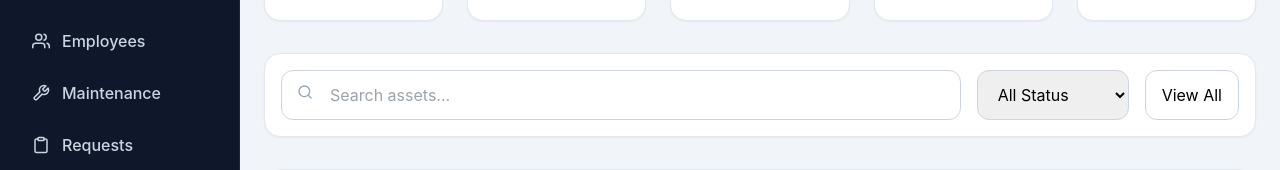
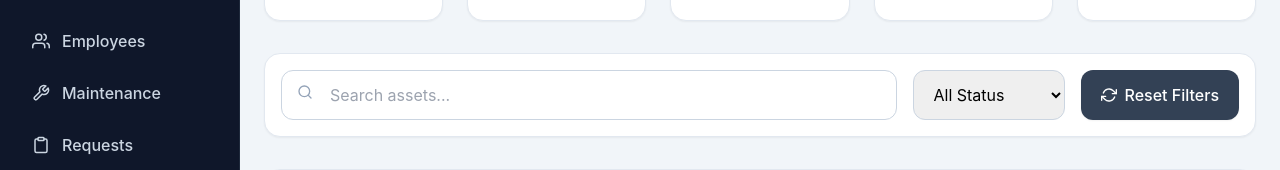
Before and after one commit to Srikanth5253/CompanyAssetManagementSystem, a React (Vite) app in the folder frontend/: page /dashboard/assets in a window 1280 px wide. Shown: the part 209-379 px from the top of the page. Built offline with nearby package versions, Linux system fonts and the light colour scheme; no server answers; sample sign-in values are in the browser's storage.

Commit message:
fixed colors  for buttons

```diff
--- a/frontend/src/pages/admin/Assets.jsx
+++ b/frontend/src/pages/admin/Assets.jsx
@@ -20,6 +20,7 @@ import {
     FiEye,
     FiUserPlus,
     FiArchive,
+    FiRefreshCw,
 } from "react-icons/fi";
 
 import {
@@ -339,16 +340,26 @@ const Assets = () => {
                             setStatusFilter(
                                 "all"
                             );
+                            setCurrentPage(1);
                         }}
                         className="
-          px-4
-          py-3
-          rounded-xl
-          border
-          border-slate-300
-        "
+           flex
+           items-center
+           gap-2
+           px-5
+           py-3
+           rounded-xl
+           bg-slate-700
+           hover:bg-slate-800
+           text-white
+           font-medium
+           shadow-sm
+           transition-all
+           duration-200
+           "
                     >
-                        View All
+                      <FiRefreshCw className="text-base"/>
+                        Reset Filters
                     </button>
 
                 </div>
--- a/frontend/src/pages/admin/Employees.jsx
+++ b/frontend/src/pages/admin/Employees.jsx
@@ -8,6 +8,7 @@ import {
     FiUsers,
     FiEdit2,
     FiTrash2,
+    FiRefreshCw,
 } from "react-icons/fi";
 
 import {
@@ -222,24 +223,31 @@ const Employees = () => {
                             setStatusFilter(
                                 "all"
                             );
+                            setCurrentPage(1);
                         }}
                         className="
-        px-4
+        flex
+        items-center
+        gap-2
+        px-5
         py-3
         rounded-xl
-        border
-        border-slate-300
-        hover:bg-slate-50
-      "
+        bg-slate-700
+        hover:bg-slate-800
+        text-white
+        font-medium
+        shadow-sm
+        transition-all
+        duration-200
+        "
                     >
-                        View All
+                      <FiRefreshCw className="text-base"/>
+                        Reset Filters
                     </button>
 
                 </div>
 
             </div>
-
-            {/* Table */}
 
             <div className="bg-white rounded-2xl border border-slate-200 shadow-sm overflow-hidden">
 
```
